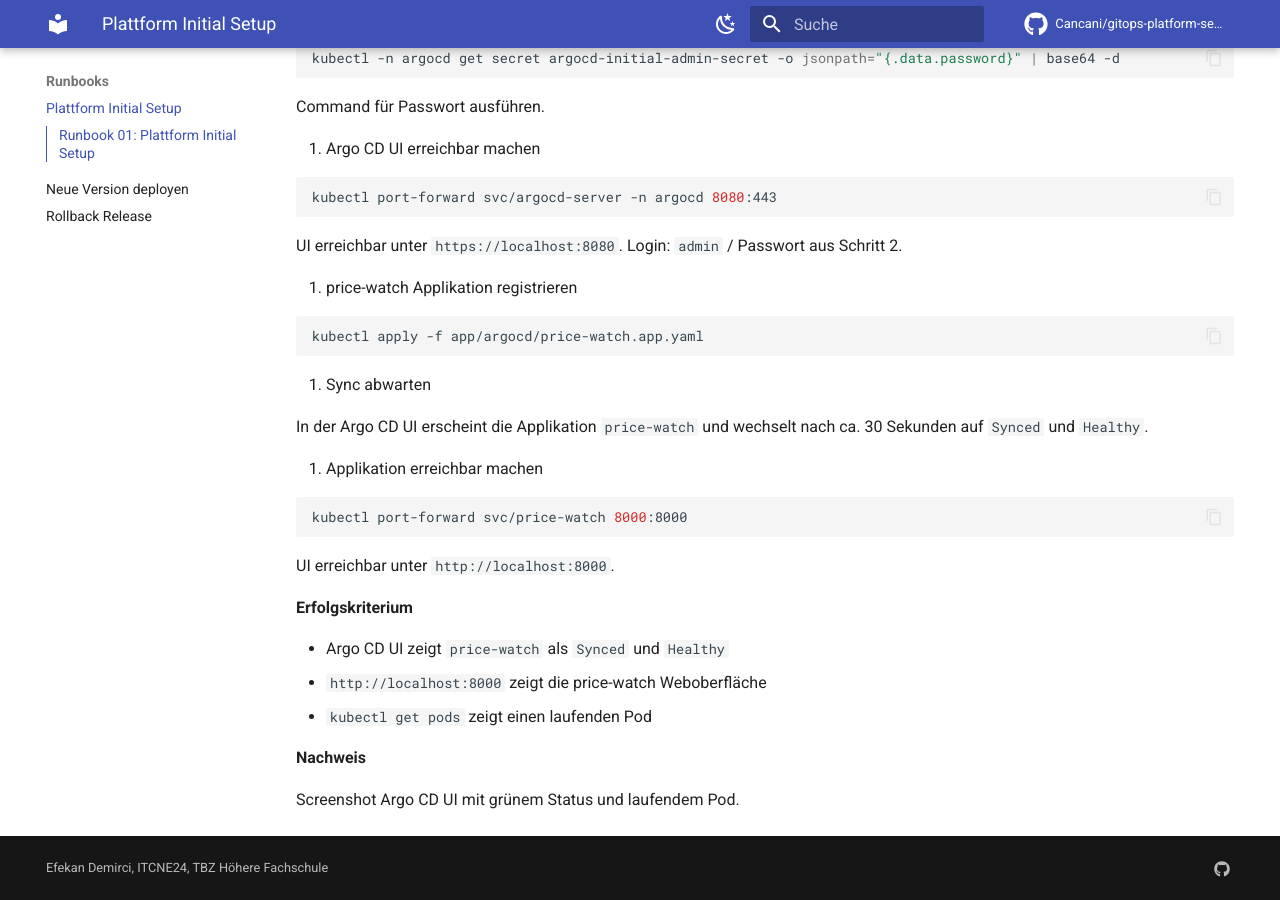
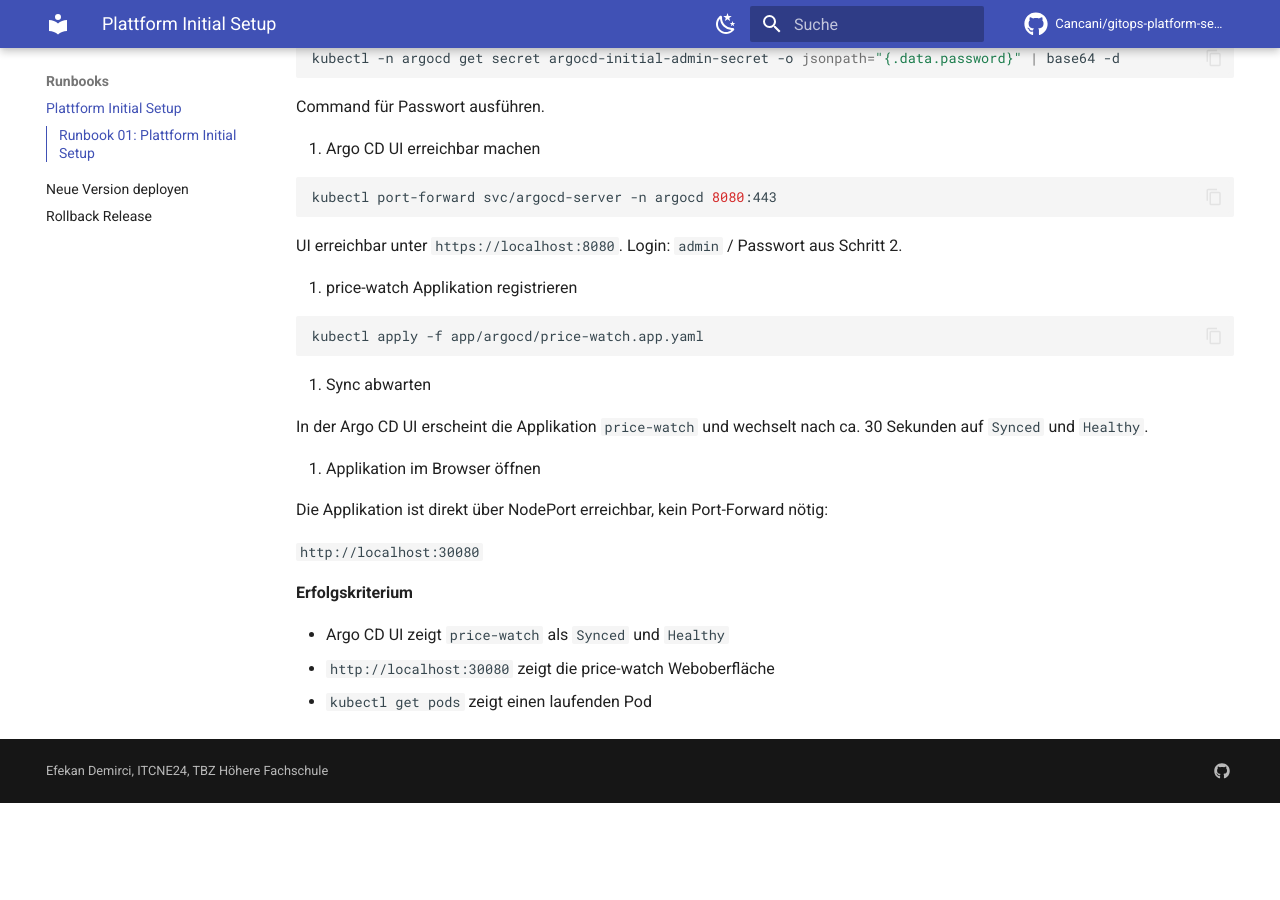
Before and after one commit to Cancani/gitops-platform-semesterarbeit5, an MkDocs documentation site: the page built from docs/runbooks/RB01_plattform_initial_setup.md, in a window 1280 px wide and 900 px high, scrolled down 935 px. Built offline with MkDocs 1.6.1 and Material for MkDocs 9.7.7, drawn with Linux system fonts in a browser that asks for light colours; comment, search, counter and statistics services are not loaded; after the commit the page ends 1738 px from its top, so only the background shows below that.

Commit message:
fix(runbooks): rb01 nummerierung und port-forward korrigiert

````diff
--- a/docs/runbooks/RB01_plattform_initial_setup.md
+++ b/docs/runbooks/RB01_plattform_initial_setup.md
@@ -59,20 +59,14 @@ kubectl apply -f app/argocd/price-watch.app.yaml
 In der Argo CD UI erscheint die Applikation `price-watch` und wechselt nach ca. 30 Sekunden
 auf `Synced` und `Healthy`.
 
-6. Applikation erreichbar machen
+6. Applikation im Browser öffnen
 
-```bash
-kubectl port-forward svc/price-watch 8000:8000
-```
+Die Applikation ist direkt über NodePort erreichbar, kein Port-Forward nötig:
 
-UI erreichbar unter `http://localhost:8000`.
+`http://localhost:30080`
 
 **Erfolgskriterium**
 
 - Argo CD UI zeigt `price-watch` als `Synced` und `Healthy`
-- `http://localhost:8000` zeigt die price-watch Weboberfläche
+- `http://localhost:30080` zeigt die price-watch Weboberfläche
 - `kubectl get pods` zeigt einen laufenden Pod
-
-**Nachweis**
-
-Screenshot Argo CD UI mit grünem Status und laufendem Pod.
````
Also changed, not shown: other parts of docs/runbooks/RB01_plattform_initial_setup.md (+1 -1 lines).
